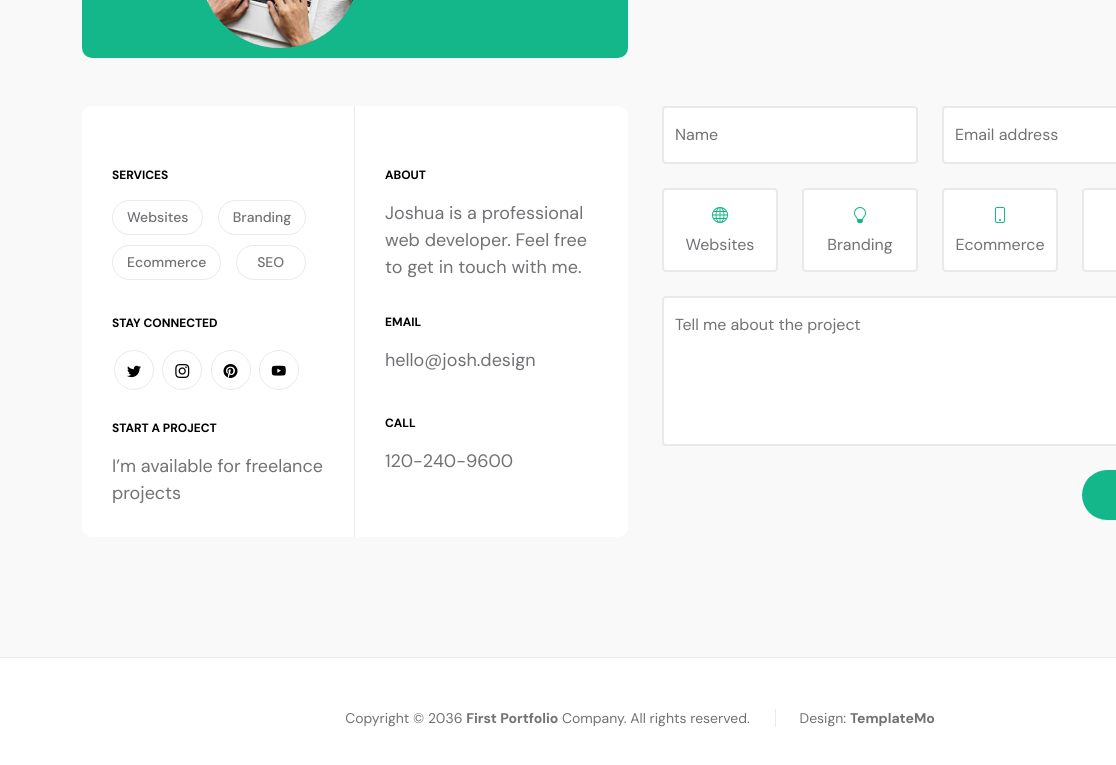
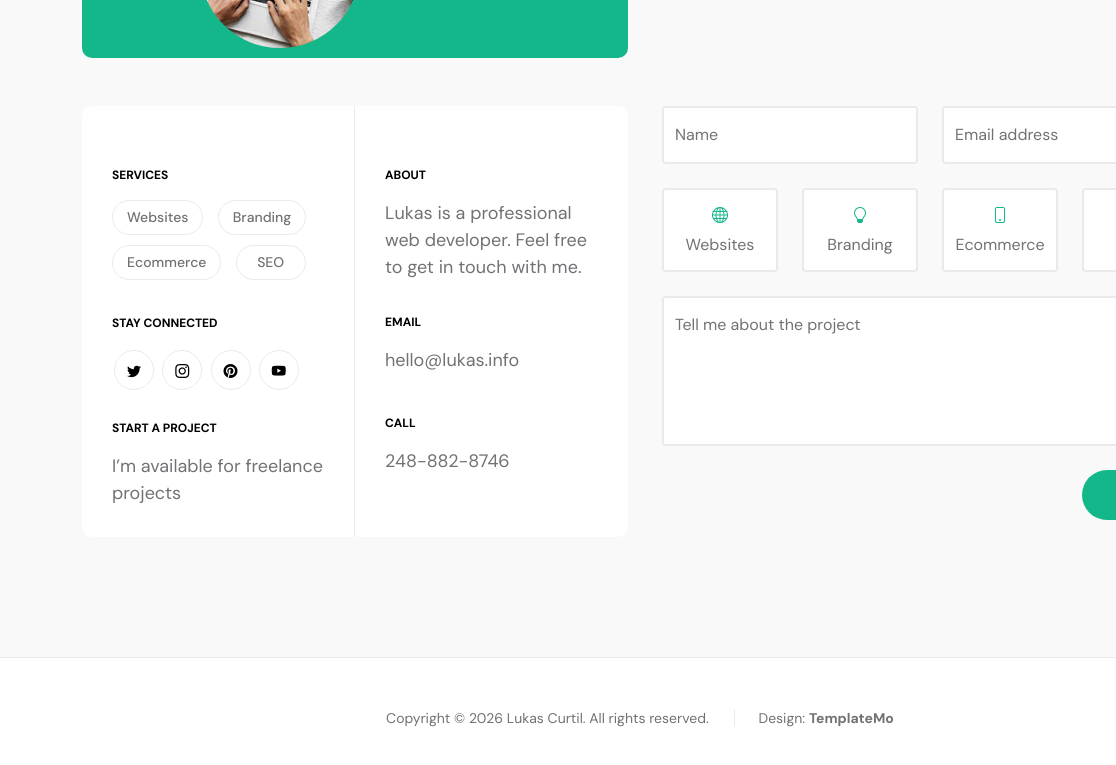
Before and after one commit to LukasCurtil/lukascurtil.github.io, a plain HTML site: page index.html in a window 1280 px wide. Shown: the part 5109-5874 px from the top of the page, 0-1116 px from the left. Drawn offline with Linux system fonts and the light colour scheme.

Commit message:
Added more filler

```diff
--- a/index.html
+++ b/index.html
@@ -466,22 +466,22 @@ https://templatemo.com/tm-578-first-portfolio
                                     <strong class="site-footer-title d-block mb-3">About</strong>
 
                                     <p class="mb-2">
-                                        Joshua is a professional web developer. Feel free to get in touch with me.
+                                        Lukas is a professional web developer. Feel free to get in touch with me.
                               </p>
 
                                     <strong class="site-footer-title d-block mt-4 mb-3">Email</strong>
 
                                     <p>
                                         <a href="mailto:hello@josh.design">
-                                            hello@josh.design
+                                            hello@lukas.info
                                         </a>
                                     </p>
 
                                     <strong class="site-footer-title d-block mt-4 mb-3">Call</strong>
 
                                     <p class="mb-0">
-                                        <a href="tel: 120-240-9600">
-                                            120-240-9600
+                                        <a href="tel: 248-882-8746">
+                                            248-882-8746
                                         </a>
                                     </p>
                                 </div>
@@ -580,7 +580,7 @@ https://templatemo.com/tm-578-first-portfolio
                     <div class="col-lg-12 col-12">
                         <div class="copyright-text-wrap">
                             <p class="mb-0">
-                                <span class="copyright-text">Copyright © 2036 <a href="#">First Portfolio</a> Company. All rights reserved.</span>
+                                <span class="copyright-text">Copyright © 2026 Lukas Curtil. All rights reserved.</span>
                                 Design:
                                 <a rel="sponsored" href="https://templatemo.com" target="_blank">TemplateMo</a>
                             </p>
```
